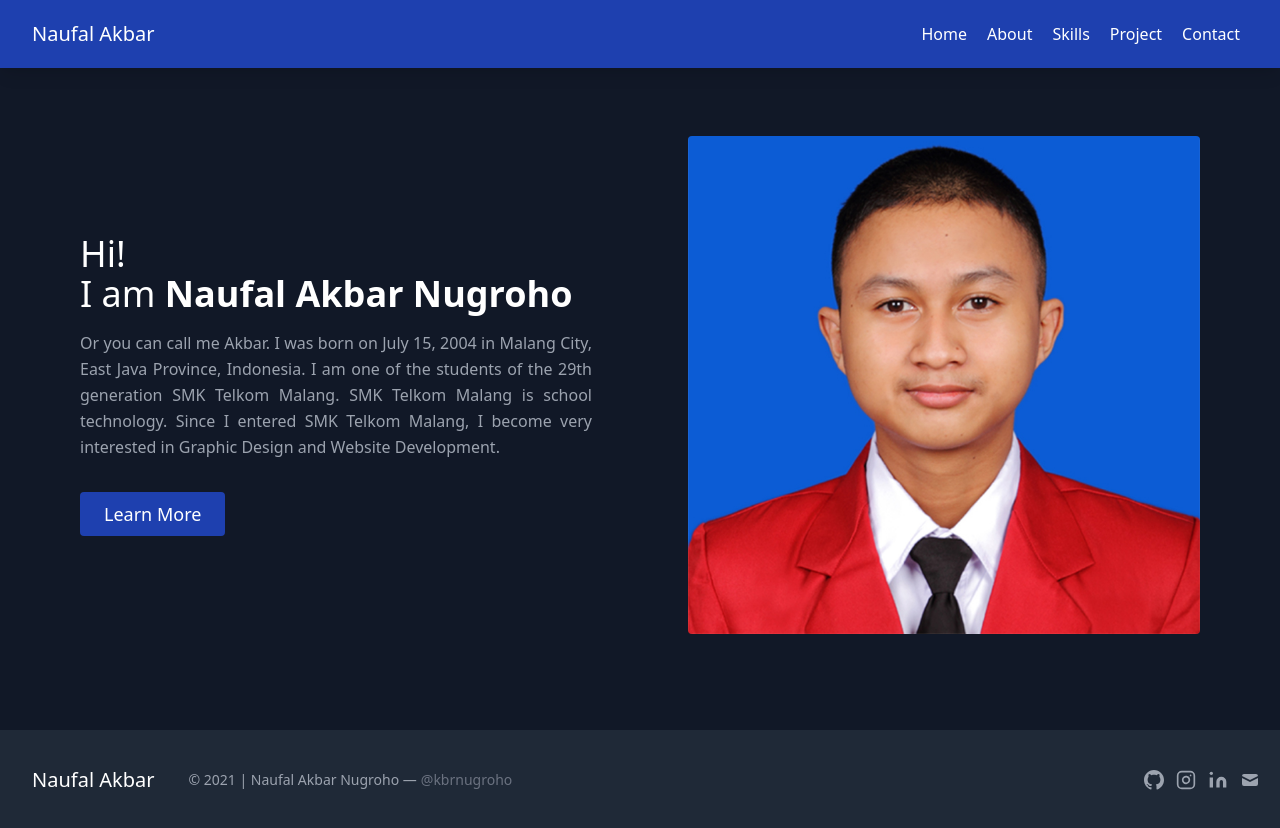
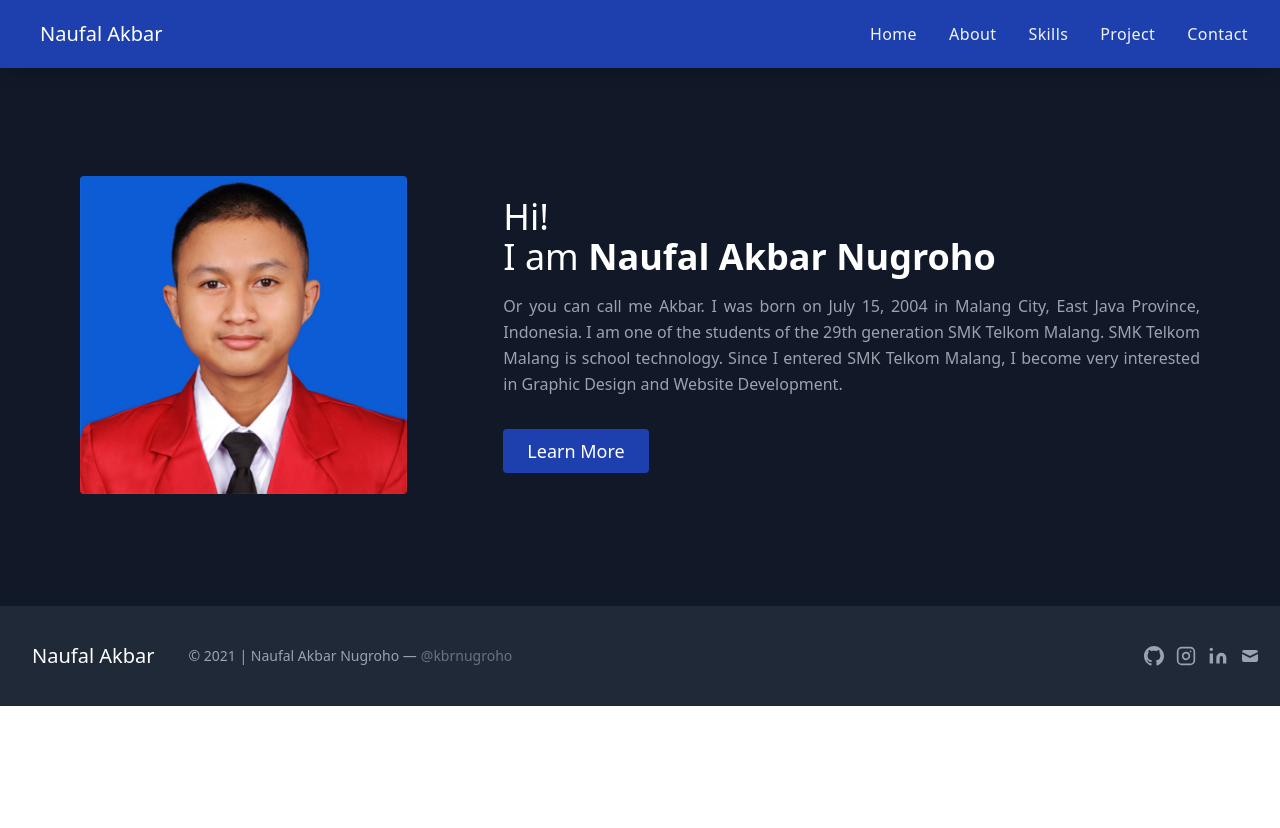
Before and after one commit to nuflakbrr/react-portfolio, a React (Create React App) app: page / in a window 1280 px wide. After the commit the page ends 800 px from the top, so only its background shows below. Built offline with nearby package versions, Linux system fonts and the light colour scheme.

Commit message:
fix home, navbar, project, about component

```diff
--- a/src/components/Navbars.js
+++ b/src/components/Navbars.js
@@ -1,34 +1,141 @@
-import React from "react";
+import React, { useState } from "react";
 import { Link } from "react-router-dom";
 
 function Navbars() {
+  const [isMenuOpen, setIsMenuOpen] = useState(false);
+
   return (
-    <div className="py-5">
-      <header className="text-gray-400 bg-blue-800 body-font fixed top-0 left-0 right-0 z-50 shadow-lg">
-        <div className="container mx-auto flex flex-wrap p-5 flex-col md:flex-row items-center">
-          <Link to="/" className="flex title-font font-medium items-center text-white mb-4 md:mb-0">
-            <span className="ml-3 text-xl">Naufal Akbar</span>
+    <div className="py-8">
+      <div className="bg-blue-800 fixed left-0 right-0 top-0 z-50 shadow-lg">
+        <div className="px-4 py-5 mx-auto sm:max-w-xl md:max-w-full lg:max-w-screen-xl md:px-24 lg:px-8">
+          <div className="relative flex items-center justify-between">
+            <Link to="/" className="inline-flex items-center">
+              <span className="ml-2 text-xl font-medium text-white">Naufal Akbar</span>
             </Link>
-          <nav className="md:ml-auto flex flex-wrap items-center text-base justify-center">
-            <Link to="/" className="mr-5 text-white hover:text-gray-400">
+            <ul className="flex items-center hidden space-x-8 lg:flex">
+              <li>
+                <Link to="/" className="tracking-wide text-gray-100 transition-colors duration-200 hover:text-gray-300">
                   Home
                 </Link>
-            <Link to="/about" className="mr-5 text-white hover:text-gray-400">
+              </li>
+              <li>
+                <Link to="/about" className="tracking-wide text-gray-100 transition-colors duration-200 hover:text-gray-300">
                   About
                 </Link>
-            <Link to="/skill" className="mr-5 text-white hover:text-gray-400">
+              </li>
+              <li>
+                <Link to="/skill" className="tracking-wide text-gray-100 transition-colors duration-200 hover:text-gray-300">
                   Skills
                 </Link>
-            <Link to="/project" className="mr-5 text-white hover:text-gray-400">
+              </li>
+              <li>
+                <Link to="/project" className="tracking-wide text-gray-100 transition-colors duration-200 hover:text-gray-300">
                   Project
                 </Link>
-            <Link to="/contact" className="mr-5 text-white hover:text-gray-400">
+              </li>
+              <li>
+                <Link to="/contact" className="tracking-wide text-gray-100 transition-colors duration-200 hover:text-gray-300">
                   Contact
                 </Link>
+              </li>
+            </ul>
+            <div className="lg:hidden">
+              <button aria-label="Open Menu" title="Open Menu" className="p-2 -mr-1 transition duration-200 rounded focus:outline-none focus:shadow-outline" onClick={() => setIsMenuOpen(true)}>
+                <svg className="w-5 text-gray-600" viewBox="0 0 24 24">
+                  <path fill="#ffffff" d="M23,13H1c-0.6,0-1-0.4-1-1s0.4-1,1-1h22c0.6,0,1,0.4,1,1S23.6,13,23,13z" />
+                  <path fill="#ffffff" d="M23,6H1C0.4,6,0,5.6,0,5s0.4-1,1-1h22c0.6,0,1,0.4,1,1S23.6,6,23,6z" />
+                  <path fill="#ffffff" d="M23,20H1c-0.6,0-1-0.4-1-1s0.4-1,1-1h22c0.6,0,1,0.4,1,1S23.6,20,23,20z" />
+                </svg>
+              </button>
+              {isMenuOpen && (
+                <div className="absolute top-0 left-0 w-full z-10">
+                  <div className="p-5 bg-gray-900 border rounded shadow-sm">
+                    <div className="flex items-center justify-between mb-4">
+                      <div>
+                        <Link to="/" aria-label="Company" title="Company" className="inline-flex items-center">
+                          <span className="ml-2 text-xl font-bold tracking-wide text-white">Naufal Akbar</span>
+                        </Link>
+                      </div>
+                      <div>
+                        <button
+                          aria-label="Close Menu"
+                          title="Close Menu"
+                          className="p-2 -mt-2 -mr-2 transition duration-200 rounded hover:bg-gray-200 focus:bg-gray-200 focus:outline-none focus:shadow-outline"
+                          onClick={() => setIsMenuOpen(false)}
+                        >
+                          <svg className="w-5 text-gray-600" viewBox="0 0 24 24">
+                            <path
+                              fill="currentColor"
+                              d="M19.7,4.3c-0.4-0.4-1-0.4-1.4,0L12,10.6L5.7,4.3c-0.4-0.4-1-0.4-1.4,0s-0.4,1,0,1.4l6.3,6.3l-6.3,6.3 c-0.4,0.4-0.4,1,0,1.4C4.5,19.9,4.7,20,5,20s0.5-0.1,0.7-0.3l6.3-6.3l6.3,6.3c0.2,0.2,0.5,0.3,0.7,0.3s0.5-0.1,0.7-0.3 c0.4-0.4,0.4-1,0-1.4L13.4,12l6.3-6.3C20.1,5.3,20.1,4.7,19.7,4.3z"
+                            />
+                          </svg>
+                        </button>
+                      </div>
+                    </div>
+                    <nav>
+                      <ul className="space-y-4">
+                        <li>
+                          <Link to="/" className="font-medium tracking-wide text-gray-400 transition-colors duration-200 hover:text-primary-focus">
+                            Home
+                          </Link>
+                        </li>
+                        <li>
+                          <Link to="/about" className="font-medium tracking-wide text-gray-400 transition-colors duration-200 hover:text-primary-focus">
+                            About
+                          </Link>
+                        </li>
+                        <li>
+                          <Link to="/skill" className="font-medium tracking-wide text-gray-400 transition-colors duration-200 hover:text-primary-focus">
+                            Skills
+                          </Link>
+                        </li>
+                        <li>
+                          <Link to="/project" className="font-medium tracking-wide text-gray-400 transition-colors duration-200 hover:text-primary-focus">
+                            Project
+                          </Link>
+                        </li>
+                        <li>
+                          <Link to="/contact" className="font-medium tracking-wide text-gray-400 transition-colors duration-200 hover:text-primary-focus">
+                            Contact
+                          </Link>
+                        </li>
+                      </ul>
                     </nav>
                   </div>
-      </header>
                 </div>
+              )}
+            </div>
+          </div>
+        </div>
+      </div>
+    </div>
+
+    // <div className="py-5">
+    //   <header className="text-gray-400 bg-blue-800 body-font fixed top-0 left-0 right-0 z-50 shadow-lg">
+    //     <div className="container mx-auto flex flex-wrap p-5 flex-col md:flex-row items-center">
+    //       <Link to="/" className="flex title-font font-medium items-center text-white mb-4 md:mb-0">
+    //         <span className="ml-3 text-xl">Naufal Akbar</span>
+    //       </Link>
+    //       <nav className="md:ml-auto flex flex-wrap items-center text-base justify-center">
+    //         <Link to="/" className="mr-5 text-white hover:text-gray-400">
+    //           Home
+    //         </Link>
+    //         <Link to="/about" className="mr-5 text-white hover:text-gray-400">
+    //           About
+    //         </Link>
+    //         <Link to="/skill" className="mr-5 text-white hover:text-gray-400">
+    //           Skills
+    //         </Link>
+    //         <Link to="/project" className="mr-5 text-white hover:text-gray-400">
+    //           Project
+    //         </Link>
+    //         <Link to="/contact" className="mr-5 text-white hover:text-gray-400">
+    //           Contact
+    //         </Link>
+    //       </nav>
+    //     </div>
+    //   </header>
+    // </div>
   );
 }
 
--- a/src/pages/about/About.js
+++ b/src/pages/about/About.js
@@ -11,7 +11,7 @@ function About() {
       <React.Fragment>
         <section className="text-gray-400 bg-gray-900 body-font">
           <div className="container mx-auto flex flex-col px-5 py-24 justify-center items-center">
-            <img className="lg:w-2/6 md:w-3/6 w-5/6 mb-10 object-cover object-center rounded" alt="Profile" src={Profile} />
+            <img className="lg:w-1/5 md:w-3/6 w-5/6 mb-10 object-cover object-center rounded" alt="Profile" src={Profile} />
             <div className="w-full md:w-2/3 flex flex-col mb-16 items-center text-justify">
               <h1 className="title-font sm:text-4xl text-3xl mb-4 font-medium text-white">About Me</h1>
               <p className="mb-8 leading-relaxed">
--- a/src/pages/home/Home.js
+++ b/src/pages/home/Home.js
@@ -9,7 +9,30 @@ function Home() {
   const RenderHero = () => {
     return (
       <React.Fragment>
-        <section className="text-gray-400 bg-gray-900 body-font">
+        <section class="text-gray-400 bg-gray-900 body-font">
+          <div class="container mx-auto flex px-20 py-28 md:flex-row flex-col items-center">
+            <div class="lg:max-w-md lg:w-full md:w-1/2 w-6/6 mb-10 md:mb-0">
+              <img class="object-cover object-center rounded" alt="hero" src={Profile} />
+            </div>
+            <div class="lg:flex-grow md:w-/2 lg:pl-24 md:pl-16 flex flex-col md:items-start md:text-left items-center text-center">
+              <h1 class="title-font sm:text-4xl text-3xl mb-4 font-medium text-white">
+                Hi!
+                <br class="hidden lg:inline-block" /> I am <strong>Naufal Akbar Nugroho</strong>
+              </h1>
+              <p class="mb-8 leading-relaxed text-justify">
+                Or you can call me Akbar. I was born on July 15, 2004 in Malang City, East Java Province, Indonesia. I am one of the students of the 29th generation SMK Telkom Malang. SMK Telkom Malang is school technology. Since I entered
+                SMK Telkom Malang, I become very interested in Graphic Design and Website Development.
+              </p>
+              <div className="flex justify-center">
+                <Link to="/about" className="inline-flex text-white bg-blue-800 border-0 py-2 px-6 focus:outline-none hover:bg-blue-700 rounded text-lg">
+                  Learn More
+                </Link>
+              </div>
+            </div>
+          </div>
+        </section>
+
+        {/* <section className="text-gray-400 bg-gray-900 body-font">
           <div className="container mx-auto flex px-20 py-24 md:flex-row flex-col items-center">
             <div className="lg:flex-grow md:w-1/2 lg:pr-24 md:pr-16 flex flex-col md:items-start md:text-left mb-16 md:mb-0 items-center text-center">
               <h1 className="title-font sm:text-4xl text-3xl mb-4 font-medium text-white">
@@ -31,7 +54,7 @@ function Home() {
               <img className="object-cover object-center rounded Logo" alt="Profile" src={Profile} />
             </div>
           </div>
-        </section>
+        </section> */}
       </React.Fragment>
     );
   };
--- a/src/pages/project/Project.js
+++ b/src/pages/project/Project.js
@@ -20,7 +20,7 @@ function Project() {
                   <img alt="gallery" className="absolute inset-0 w-full h-full object-cover object-center" src="https://dummyimage.com/600x360" />
                   <div className="px-8 py-10 relative z-10 w-full border-4 border-gray-800 bg-gray-900 opacity-0 hover:opacity-100">
                     <h2 className="tracking-widest text-sm title-font font-medium text-blue-400 mb-1">PROJECT 01</h2>
-                    <h1 className="title-font text-lg font-medium text-white mb-3">Music Player</h1>
+                    <h1 className="title-font text-md font-medium text-white mb-3">Music Player</h1>
                     <p className="leading-relaxed">Deskripsi.</p>
                     <Link to="/project/music-player" class="text-blue-600 inline-flex items-center mt-5 hover:text-blue-400">
                       Learn More
@@ -37,7 +37,7 @@ function Project() {
                   <img alt="gallery" className="absolute inset-0 w-full h-full object-cover object-center" src="https://dummyimage.com/603x363" />
                   <div className="px-8 py-10 relative z-10 w-full border-4 border-gray-800 bg-gray-900 opacity-0 hover:opacity-100">
                     <h2 className="tracking-widest text-sm title-font font-medium text-blue-400 mb-1">PROJECT 02</h2>
-                    <h1 className="title-font text-lg font-medium text-white mb-3">Face Recognition</h1>
+                    <h1 className="title-font text-md font-medium text-white mb-3">Face Recognition</h1>
                     <p className="leading-relaxed">Deskripsi.</p>
                     <Link to="/project/face-recognition" class="text-blue-600 inline-flex items-center mt-5 hover:text-blue-400">
                       Learn More
@@ -54,7 +54,7 @@ function Project() {
                   <img alt="gallery" className="absolute inset-0 w-full h-full object-cover object-center" src="https://dummyimage.com/602x362" />
                   <div className="px-8 py-10 relative z-10 w-full border-4 border-gray-800 bg-gray-900 opacity-0 hover:opacity-100">
                     <h2 className="tracking-widest text-sm title-font font-medium text-blue-400 mb-1">PROJECT 03</h2>
-                    <h1 className="title-font text-lg font-medium text-white mb-3">3D Card Animation</h1>
+                    <h1 className="title-font text-md font-medium text-white mb-3">3D Card Animation</h1>
                     <p className="leading-relaxed">Deskripsi.</p>
                     <Link to="/project/3d-card-animation" class="text-blue-600 inline-flex items-center mt-5 hover:text-blue-400">
                       Learn More
@@ -71,7 +71,7 @@ function Project() {
                   <img alt="gallery" className="absolute inset-0 w-full h-full object-cover object-center" src="https://dummyimage.com/605x365" />
                   <div className="px-8 py-10 relative z-10 w-full border-4 border-gray-800 bg-gray-900 opacity-0 hover:opacity-100">
                     <h2 className="tracking-widest text-sm title-font font-medium text-blue-400 mb-1">PROJECT 04</h2>
-                    <h1 className="title-font text-lg font-medium text-white mb-3">Zoom Clone</h1>
+                    <h1 className="title-font text-md font-medium text-white mb-3">Zoom Clone</h1>
                     <p className="leading-relaxed">Deskripsi.</p>
                     <Link to="/project/zoom-clone" class="text-blue-600 inline-flex items-center mt-5 hover:text-blue-400">
                       Learn More
@@ -88,7 +88,7 @@ function Project() {
                   <img alt="gallery" className="absolute inset-0 w-full h-full object-cover object-center" src="https://dummyimage.com/606x366" />
                   <div className="px-8 py-10 relative z-10 w-full border-4 border-gray-800 bg-gray-900 opacity-0 hover:opacity-100">
                     <h2 className="tracking-widest text-sm title-font font-medium text-blue-400 mb-1">PROJECT 05</h2>
-                    <h1 className="title-font text-lg font-medium text-white mb-3">RCRP Landing Page</h1>
+                    <h1 className="title-font text-md font-medium text-white mb-3">RCRP Landing Page</h1>
                     <p className="leading-relaxed">Deskripsi.</p>
                     <Link to="/project/rcrp-landing-page" class="text-blue-600 inline-flex items-center mt-5 hover:text-blue-400">
                       Learn More
@@ -105,7 +105,7 @@ function Project() {
                   <img alt="gallery" className="absolute inset-0 w-full h-full object-cover object-center" src="https://dummyimage.com/606x366" />
                   <div className="px-8 py-10 relative z-10 w-full border-4 border-gray-800 bg-gray-900 opacity-0 hover:opacity-100">
                     <h2 className="tracking-widest text-sm title-font font-medium text-blue-400 mb-1">PROJECT 06</h2>
-                    <h1 className="title-font text-lg font-medium text-white mb-3">Pilketos SMK Telkom Malang</h1>
+                    <h1 className="title-font text-md font-medium text-white mb-3">E-Voting SMK Telkom Malang</h1>
                     <p className="leading-relaxed">Deskripsi.</p>
                     <Link to="/project/pilketos-smktelkom" class="text-blue-600 inline-flex items-center mt-5 hover:text-blue-400">
                       Learn More
```
Lines whose indentation alone changed are shown as unchanged.
